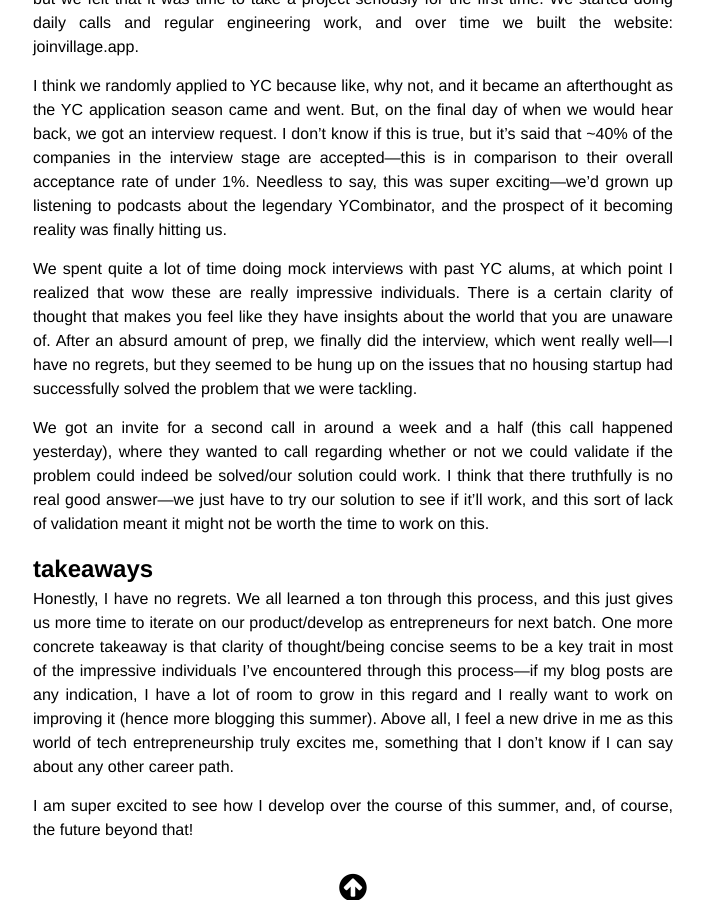
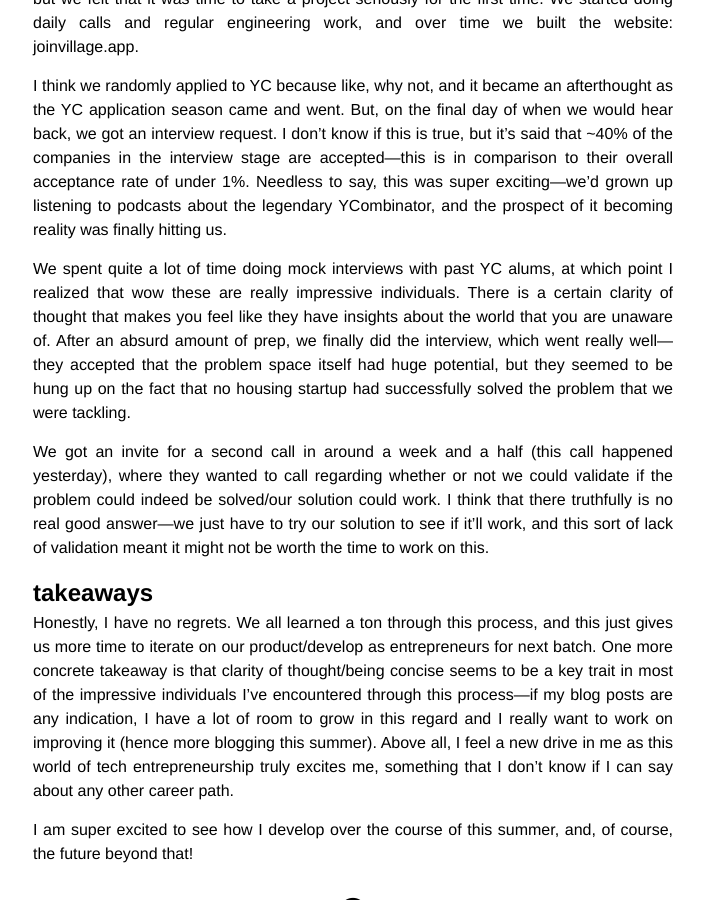
Before and after one commit to alexjwang/personal-blog, a Jekyll site: the page built from _posts/2021-06-02-yc-reflection.markdown, in a window 1280 px wide and 900 px high, scrolled down 1781 px. Shown: the whole window, without its empty margins (287-991 px from the left). Built offline with Jekyll 4.4.1, drawn with Linux system fonts in a browser that asks for light colours; nearby versions of some CDN libraries.

Commit message:
some edits

```diff
--- a/_posts/2021-06-02-yc-reflection.markdown
+++ b/_posts/2021-06-02-yc-reflection.markdown
@@ -33,7 +33,7 @@ Around January, my cofounders and I video called and discussed the prospect of l
 
 I think we randomly applied to YC because like, why not, and it became an afterthought as the YC application season came and went. But, on the final day of when we would hear back, we got an interview request. I don't know if this is true, but it's said that ~40% of the companies in the interview stage are accepted—this is in comparison to their overall acceptance rate of under 1%. Needless to say, this was super exciting—we'd grown up listening to podcasts about the legendary YCombinator, and the prospect of it becoming reality was finally hitting us.
 
-We spent quite a lot of time doing mock interviews with past YC alums, at which point I realized that wow these are really impressive individuals. There is a certain clarity of thought that makes you feel like they have insights about the world that you are unaware of. After an absurd amount of prep, we finally did the interview, which went really well—I have no regrets, but they seemed to be hung up on the issues that no housing startup had successfully solved the problem that we were tackling.
+We spent quite a lot of time doing mock interviews with past YC alums, at which point I realized that wow these are really impressive individuals. There is a certain clarity of thought that makes you feel like they have insights about the world that you are unaware of. After an absurd amount of prep, we finally did the interview, which went really well—they accepted that the problem space itself had huge potential, but they seemed to be hung up on the fact that no housing startup had successfully solved the problem that we were tackling.
 
 We got an invite for a second call in around a week and a half (this call happened yesterday), where they wanted to call regarding whether or not we could validate if the problem could indeed be solved/our solution could work. I think that there truthfully is no real good answer—we just have to try our solution to see if it'll work, and this sort of lack of validation meant it might not be worth the time to work on this.
 
```
